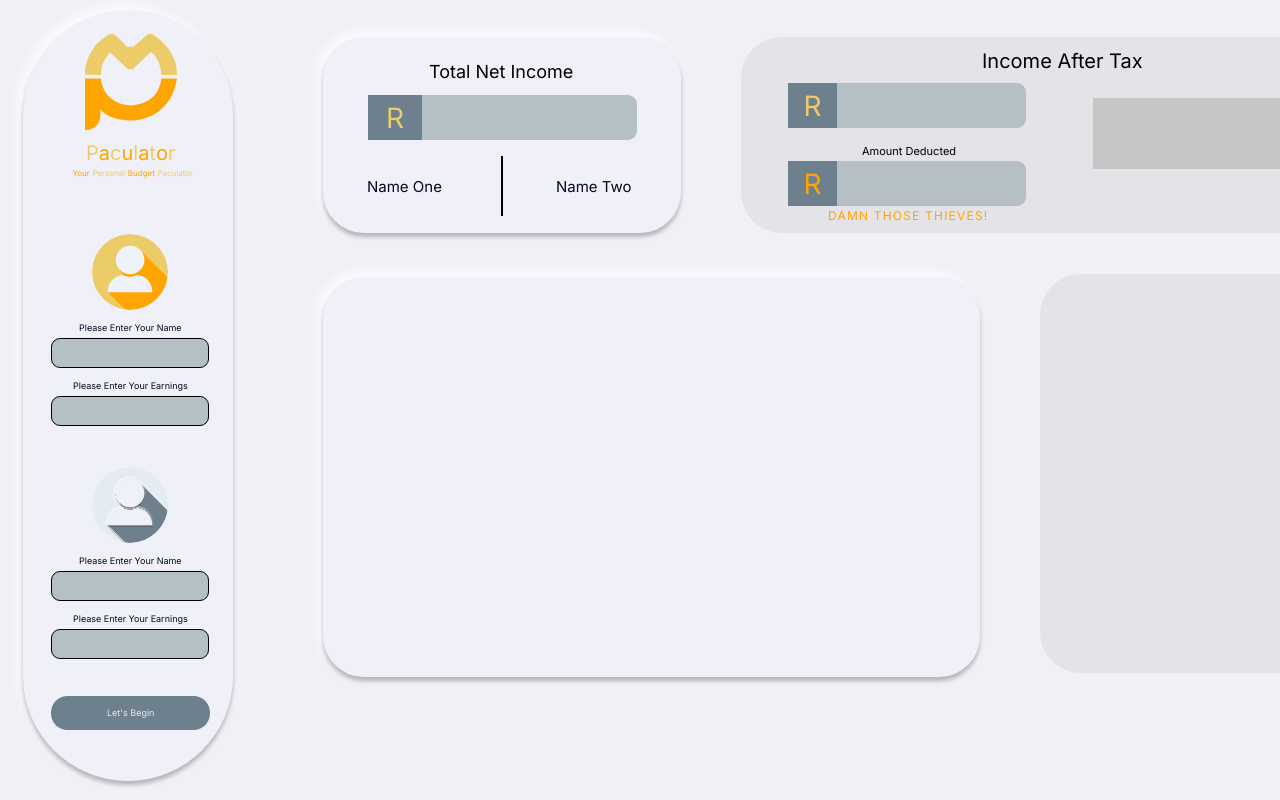
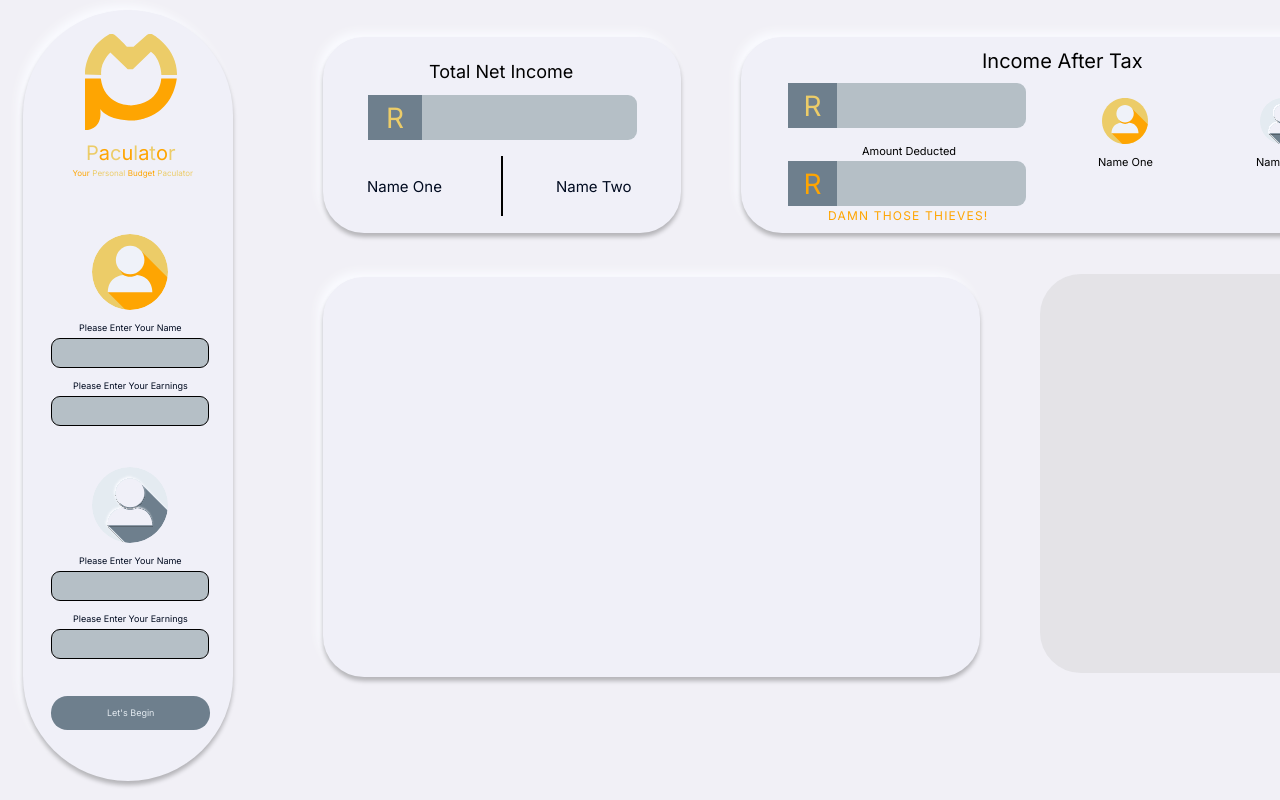
Before and after one commit to Tsebo200/Pacualtor, a React (Create React App) app: page / in a window 1280 px wide. Shown: the top 800 px of the page. Built offline with nearby package versions, Linux system fonts and the light colour scheme.

Commit message:
Income After Tax Section Complete

```diff
--- a/src/components/Dashboard.js
+++ b/src/components/Dashboard.js
@@ -52,7 +52,14 @@ const Dashboard= () => {
                 </div>
             </div>
             <div className="income-after-tax-right-container">
-            <div className=""></div>
+                <div className="income-after-tax-user-one-box">
+                    <div className="income-after-tax-profile-one"></div>
+                    <p className='income-after-tax-profile-one-name'>Name One</p>
+                </div>
+                <div className="income-after-tax-user-two-box">
+                    <div className="income-after-tax-profile-two"></div>
+                    <p className='income-after-tax-profile-two-name'>Name Two</p>
+                </div>
             </div>
              {/* End of Income After Tax Container */}
         </div>
--- a/src/index.css
+++ b/src/index.css
@@ -405,7 +405,8 @@ body {
   height: 196px;
   margin-left: 60px;
   margin-top: 37px;
-  background: rgba(196, 196, 196, 0.3);
+  background: #F0F0F8;
+  box-shadow: 0px 4px 4px rgba(0, 0, 0, 0.25), -5px -5px 10px #FAFBFF;
   border-radius: 41px;
   float: left;
 }
@@ -524,7 +525,65 @@ body {
   height: 71px;
   margin-top: 5px;
   margin-left: 67px;
-  background: rgba(196, 196, 196, 0.9);
+  background: transparent;
+  float: left;
+}
+
+.income-after-tax-user-one-box{
+  width: 65px;
+  height: 70px;
+  background: transparent;
+  float: left;
+}
+
+.income-after-tax-profile-one{
+  width: 46px;
+  height: 46px;
+  margin-left: 9px;
+  background-image: url('../src/assets/profile1.svg');
+  background-repeat: no-repeat;
+  background-position: center;
+  background-size: cover;
+  float: left;
+}
+
+.income-after-tax-profile-one-name{
+  font-family: 'Inter';
+  font-style: normal;
+  font-weight: 400;
+  font-size: 11px;
+  margin-top: 11px;
+  margin-left: 5px;
+  float: left;
+}
+
+/* Income After Tax User Two */
+.income-after-tax-user-two-box{
+  width: 65px;
+  height: 70px;
+  margin-left: 93px;
+  background: transparent;
+  float: left;
+}
+
+.income-after-tax-profile-two{
+  width: 46px;
+  height: 46px;
+  margin-left: 9px;
+  background-image: url('../src/assets/profile2.svg');
+  background-repeat: no-repeat;
+  background-position: center;
+  background-size: cover;
+  float: left;
+}
+
+.income-after-tax-profile-two-name{
+  font-family: 'Inter';
+  font-style: normal;
+  font-weight: 400;
+  font-size: 11px;
+  margin-top: 11px;
+  margin-left: 5px;
   float: left;
 }
 
```
